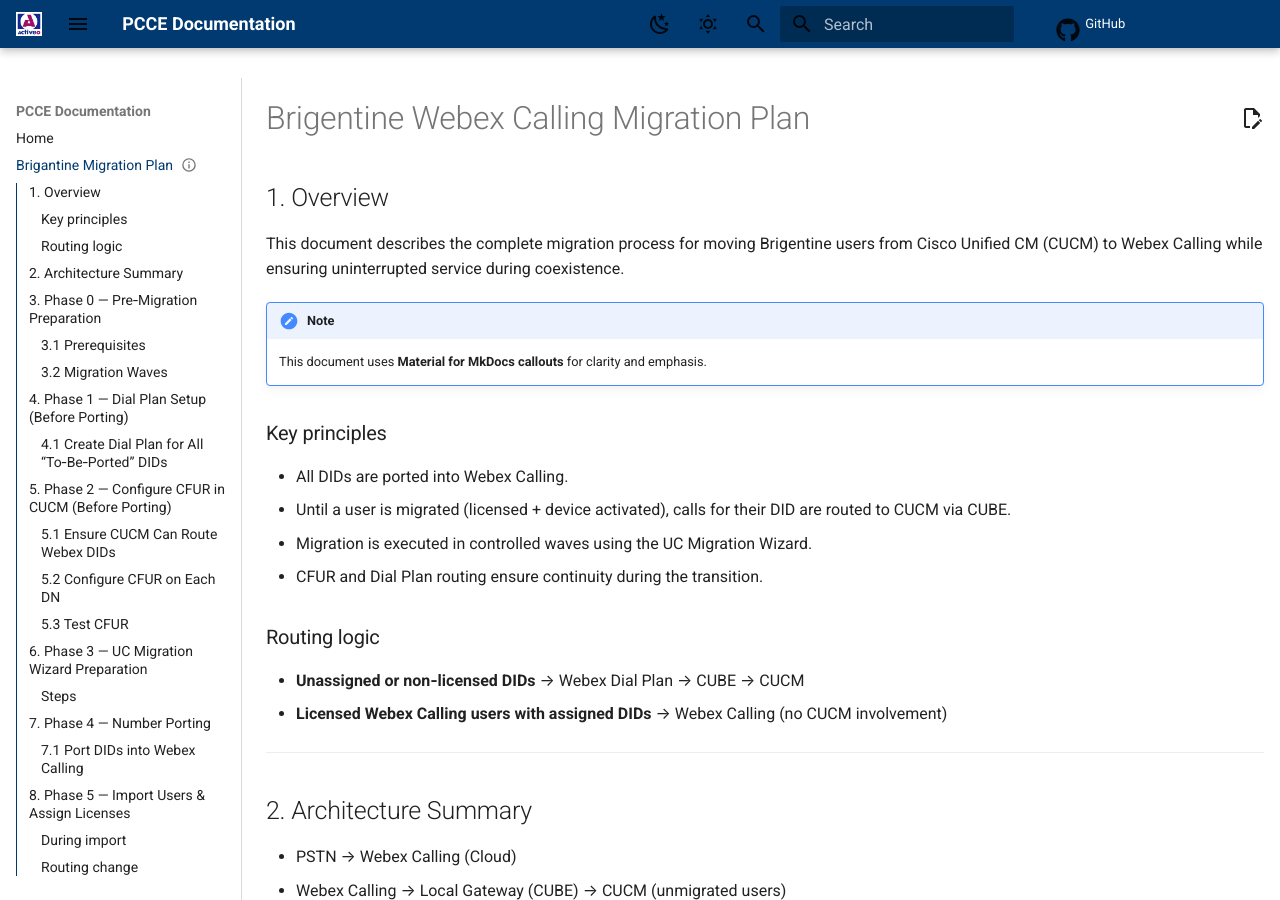
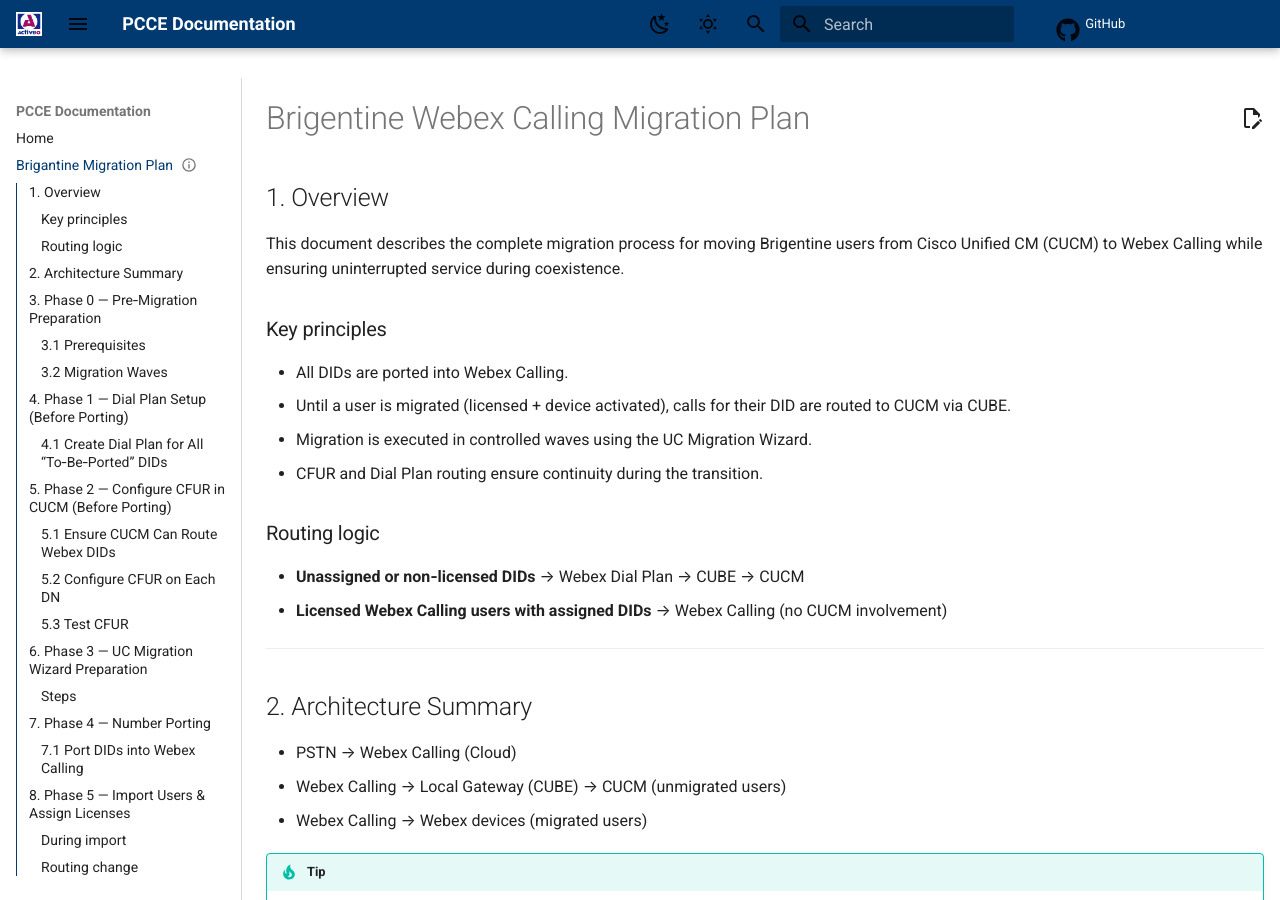
Before and after one commit to kvaksin/mkdocsdemo, an MkDocs documentation site: the page built from docs/BrigantineMigration.md, in a window 1280 px wide and 900 px high. Built offline with MkDocs 1.6.1 and Material for MkDocs 9.7.7, drawn with Linux system fonts in a browser that asks for light colours; comment, search, counter and statistics services are not loaded; some of the changed text lies outside the part shown.

Commit message:
Update BrigantineMigration.md

```diff
--- a/docs/BrigantineMigration.md
+++ b/docs/BrigantineMigration.md
@@ -20,9 +20,6 @@
 ## 1. Overview
 
 This document describes the complete migration process for moving Brigentine users from Cisco Unified CM (CUCM) to Webex Calling while ensuring uninterrupted service during coexistence.
-
-!!! note
-    This document uses **Material for MkDocs callouts** for clarity and emphasis.
 
 ### Key principles
 
```
Also changed, not shown: other parts of docs/BrigantineMigration.md (+0 -3 lines).
